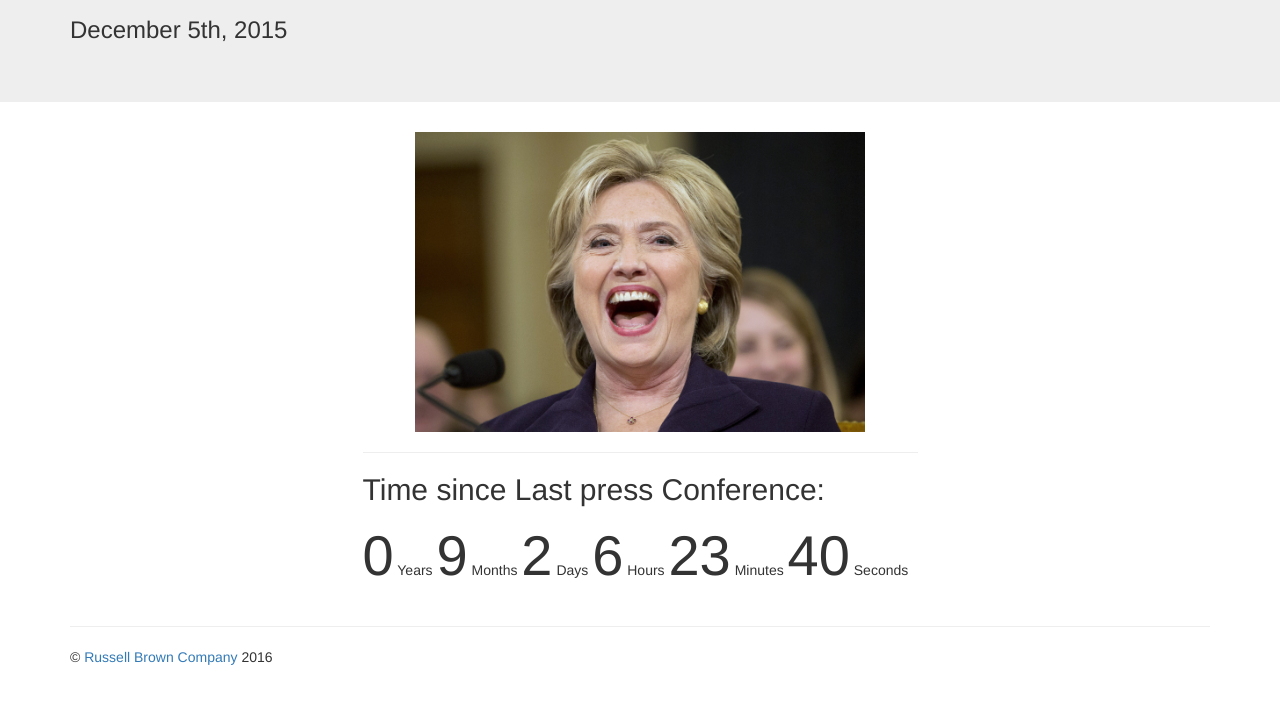
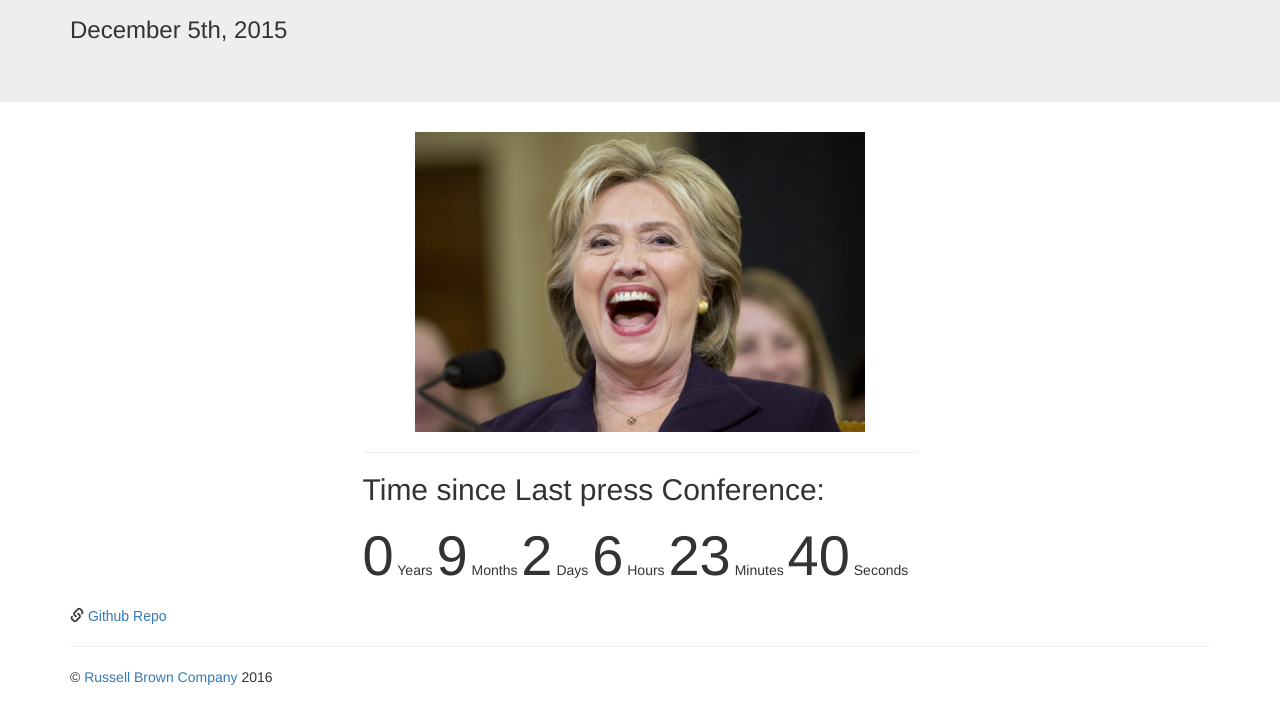
Before and after one commit to rwbrown72/clinton_clock, a plain HTML site: page index.html in a window 1280 px wide. Shown: the part 230-947 px from the top of the page. Drawn offline with Linux system fonts and the light colour scheme.

Commit message:
added github link to the page

```diff
--- a/css/main.css
+++ b/css/main.css
@@ -20,3 +20,7 @@
 	background-position: center;
 	background-repeat: no-repeat;
 }
+
+#github	{
+	font-family: sans-serif;
+}
--- a/index.html
+++ b/index.html
@@ -76,7 +76,7 @@
 
 
       </div>
-
+      <div id="github"><span class="glyphicon glyphicon-link"></span><a href="https://github.com/rwbrown72/clinton_clock"> Github Repo</a></div>
       <hr>
 
       <footer>
```
